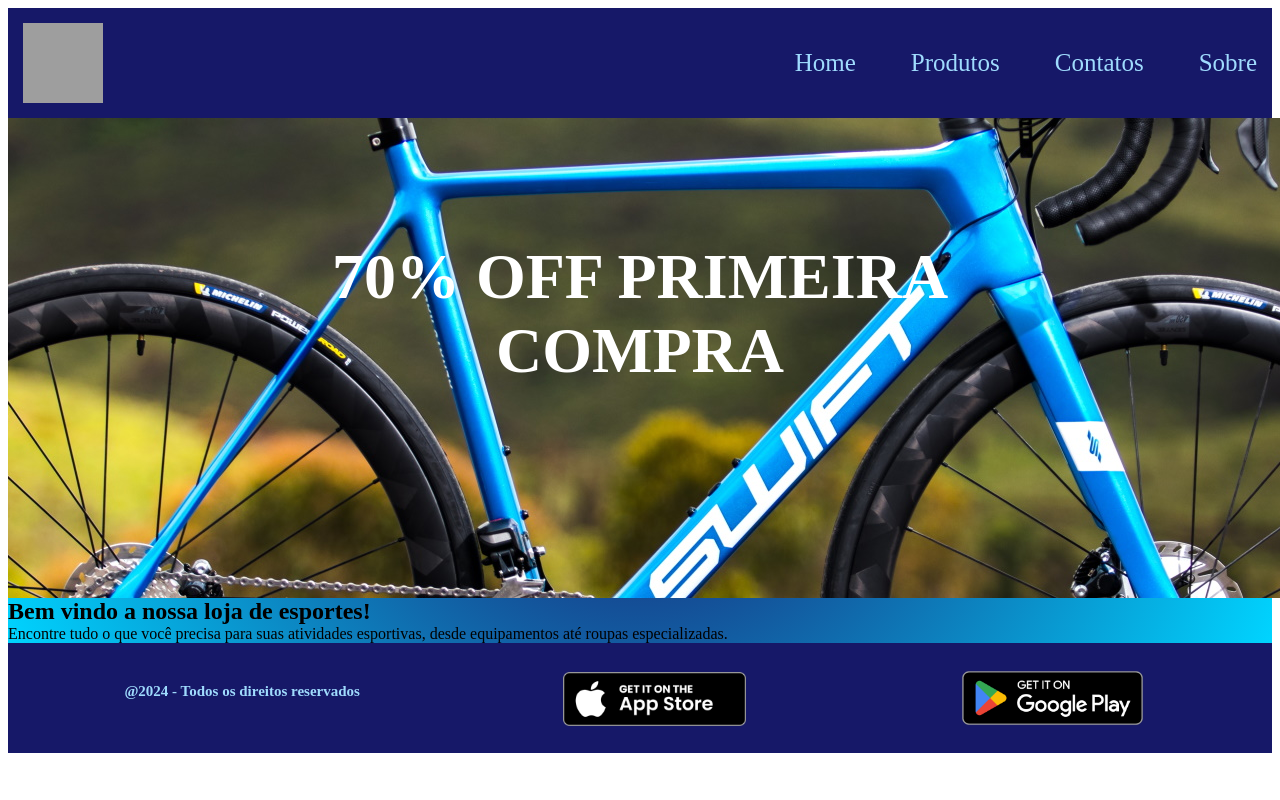
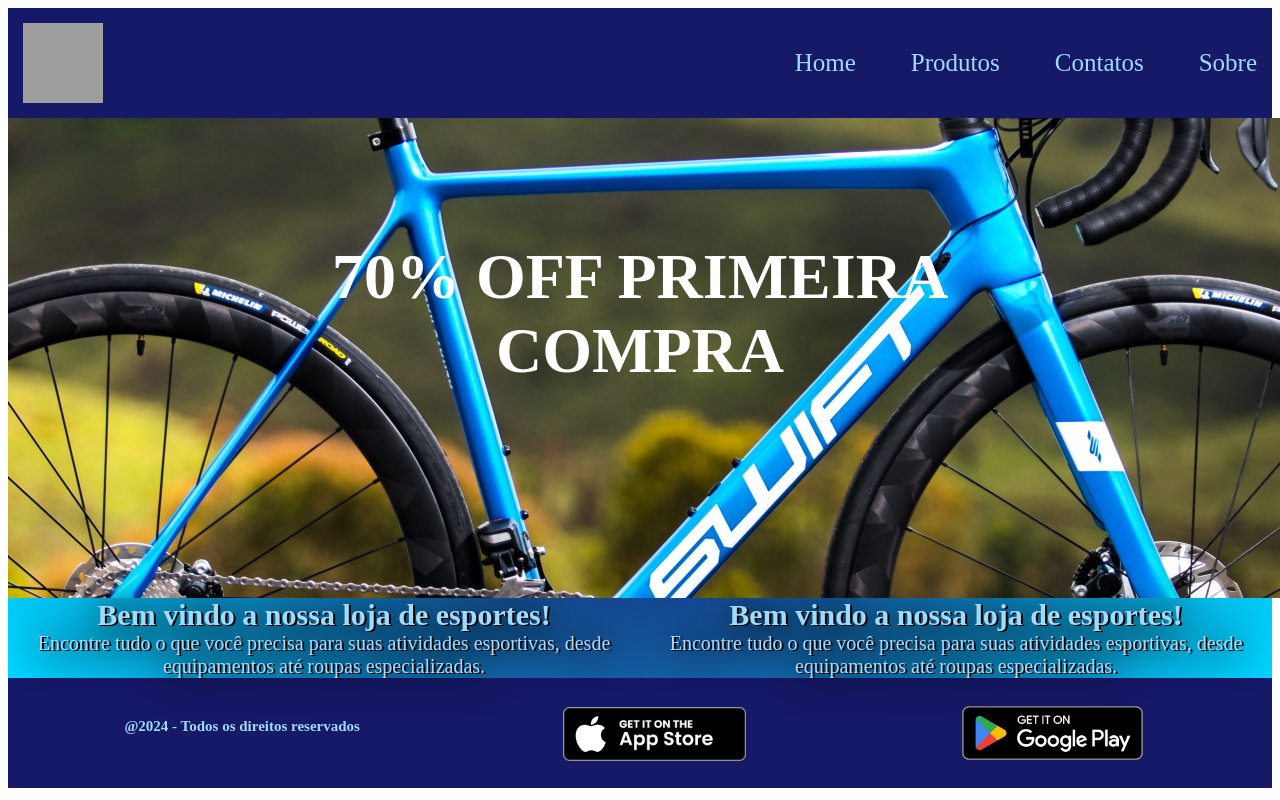
Before and after one commit to BitWise-FIAP/LOJA-DE-ESPORTES-CP1-2-sem-, a React (Vite) app: page / in a window 1280 px wide. Built offline with nearby package versions, Linux system fonts and the light colour scheme; grey boxes are pictures that could not be loaded.

Commit message:
criando div flex estilo grid

```diff
--- a/src/css/HomeStyle.jsx
+++ b/src/css/HomeStyle.jsx
@@ -1,4 +1,5 @@
 import styled from "styled-components"
+
 
 export const HomeStyle = styled.section`
 
@@ -34,4 +35,15 @@ export const HomeStyle = styled.section`
     width:100%;
     height:30rem;
 }
+.flexdiv{
+    display: flex;
+    justify-content: space-around;
+}
+.grid{
+    font-size: 1.25rem;
+    color:#9fdbfd;
+    text-align: center;
+    text-shadow: 2px 1px #120303;
+    filter: drop-shadow(0 0 1.2rem #000000);
+}
 `
--- a/src/routes/Home.jsx
+++ b/src/routes/Home.jsx
@@ -9,8 +9,17 @@ const Home=()=>{
                     <img className="banner" src={bike_swift}></img>
                     <h1 className="bannertitle">70% OFF PRIMEIRA COMPRA</h1>
                 </div>
-                <h1>Bem vindo a nossa loja de esportes!</h1>
-                <p>Encontre tudo o que você precisa para suas atividades esportivas, desde equipamentos até roupas especializadas.</p>
+                <div className="flexdiv">
+                    <div className="grid">
+                        <h1>Bem vindo a nossa loja de esportes!</h1>
+                        <p>Encontre tudo o que você precisa para suas atividades esportivas, desde equipamentos até roupas especializadas.</p>
+                    </div>
+                    <div className="grid">
+                        <h1>Bem vindo a nossa loja de esportes!</h1>
+                        <p>Encontre tudo o que você precisa para suas atividades esportivas, desde equipamentos até roupas especializadas.</p>
+                    </div>
+                </div>
+
             </body>
         </HomeStyle>
         </>
```
